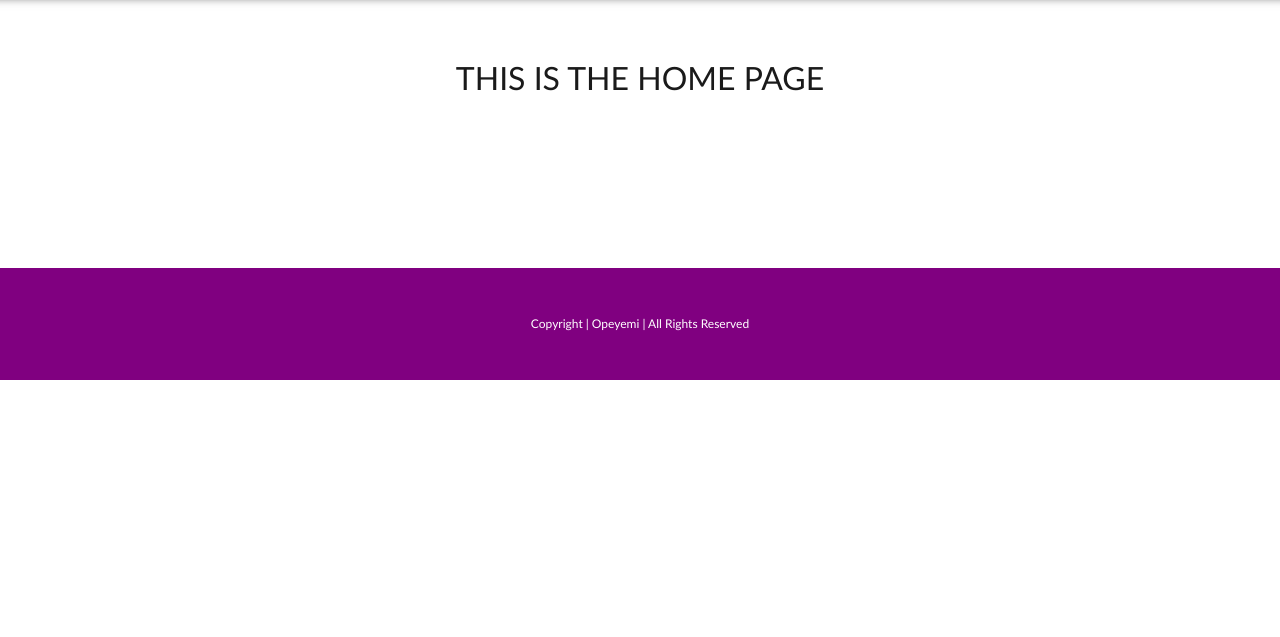
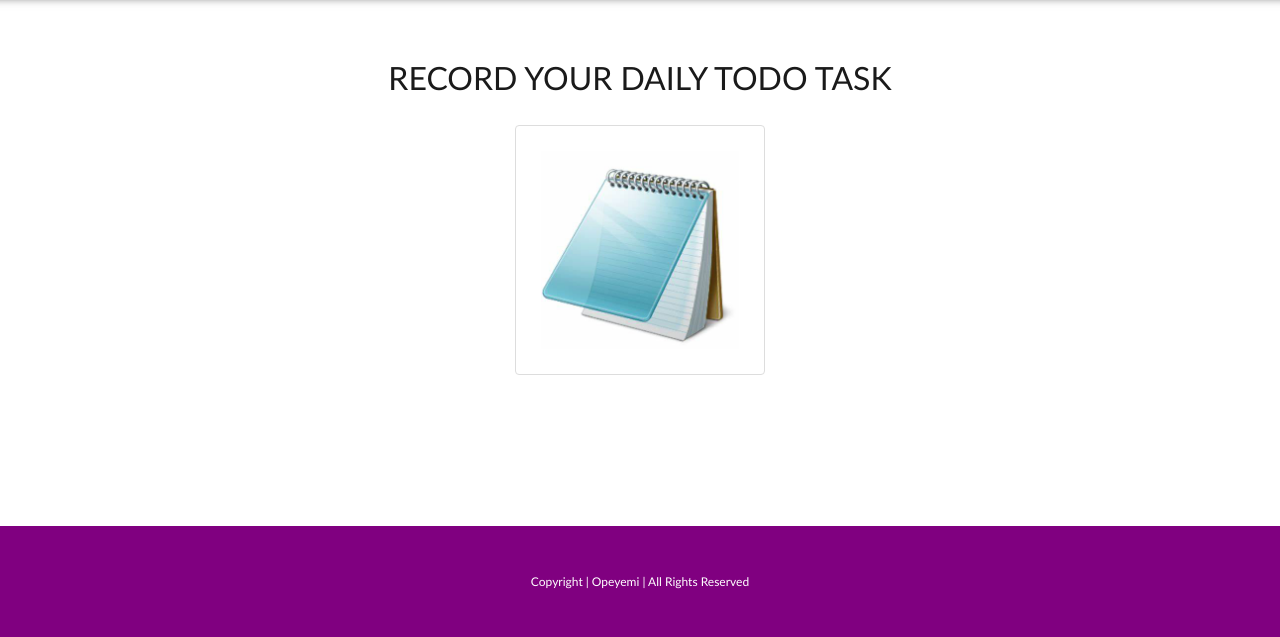
Before and after one commit to Opeseen/Ansible_tier_web_app, a Flask app: page / in a window 1280 px wide. Shown: the part 91-728 px from the top of the page. Run offline with Flask 3, Linux system fonts and the light colour scheme; some libraries are stand-ins or nearby versions.

Commit message:
Deployed

```diff
--- a/python-ansible-stack/pythonapp/files/static/app.css
+++ b/python-ansible-stack/pythonapp/files/static/app.css
@@ -293,3 +293,15 @@ td a, td a:hover, td a:active{
   width: 150px;
   font-style: italic
 }
+
+.homepageimg img{
+  align-items: center;
+  border: 1px solid #ddd;
+  border-radius: 4px;
+  padding: 25px;
+  width: 250px;
+  /* height: 250px; */
+  display: block;
+  margin-left: auto;
+  margin-right: auto;
+}
--- a/python-ansible-stack/pythonapp/files/templates/home.html
+++ b/python-ansible-stack/pythonapp/files/templates/home.html
@@ -2,5 +2,9 @@
 {% block title %}HOME{% endblock %}
 
 {% block content %}
-  <h2>This is the Home Page</h2>
+  <h2>record your daily todo task</h2>
+  <div class="homepageimg">
+    <img  src="static/Notepad.jpg" alt="Notebook">
+  </div>
+
 {% endblock %}
```
Also changed, not shown: python-ansible-stack/pythonapp/files/static/Notepad.jpg (added).
